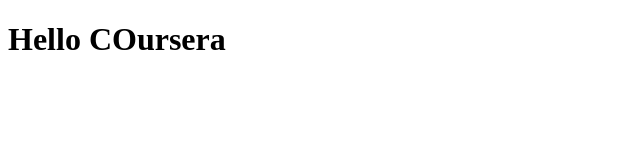
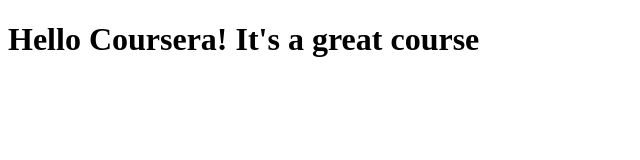
Before and after one commit to pkorze/coursera-test, a plain HTML site: page site/index.html in a window 1280 px wide. Shown: the whole page, without its empty margins (0-640 px from the left). Drawn offline with Linux system fonts and the light colour scheme.

Commit message:
Small addition to our page content

```diff
--- a/site/index.html
+++ b/site/index.html
@@ -4,6 +4,6 @@
 	<title>Hello Coursera!</title>
 </head>
 <body>
-<h1>Hello COursera</h1>
+<h1>Hello Coursera! It's a great course</h1>
 </body>
 </html>
```
